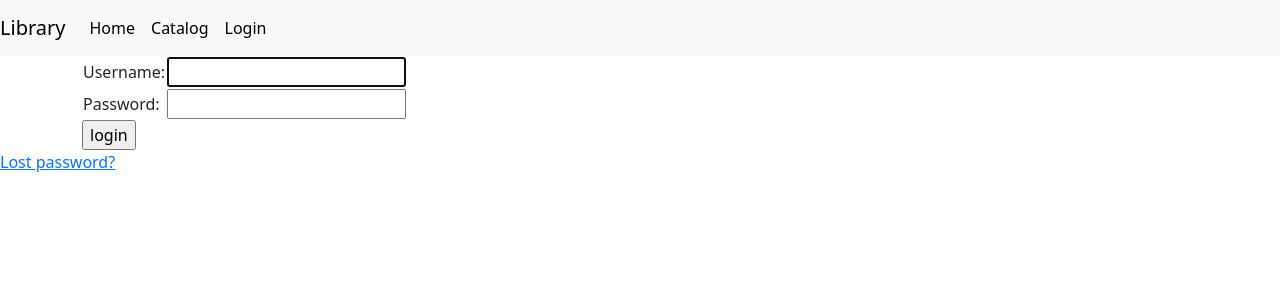
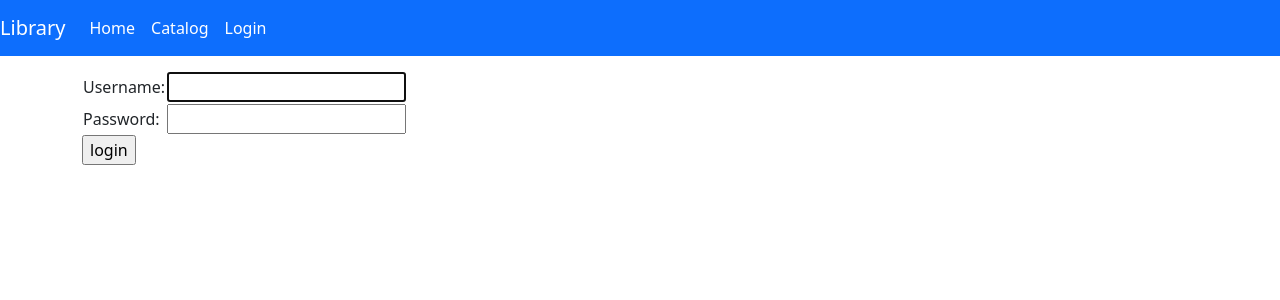
Before and after one commit to DSDouglas/Integrated-Library-System, a Django app: page /accounts/login/ in a window 1280 px wide. Shown: the top 300 px of the page. Run offline with Django 5.2, Linux system fonts and the light colour scheme; some libraries are stand-ins or nearby versions.

Commit message:
Color changes + hiding features for not logged in users

```diff
--- a/app/views.py
+++ b/app/views.py
@@ -31,8 +31,6 @@ def checked_out_books_view(request):
             book = Book.objects.get(pk=book_id)
             book.user_id = request.user.id  # Assuming user is authenticated
             book.save()
-    # return HttpResponseRedirect('/success/')  # Redirect to success page
-    # return render(request, 'checked_out_books.html')
     checked_out_books = Book.objects.filter(user_id=request.user.id)
     return render(request, 'checked_out_books.html', {'checked_out_books': checked_out_books})
 
--- a/templates/base.html
+++ b/templates/base.html
@@ -16,7 +16,7 @@
   </head>
 
   <body>
-    <nav class="navbar navbar-expand-lg navbar-light bg-light">
+    <nav class="navbar navbar-expand-lg navbar-dark bg-primary" style="margin-bottom: 15px;">
       <a class="navbar-brand">Library</a>
       <button aria-controls="navbarNavAltMarkup" aria-expanded="false" aria-label="Toggle navigation" class="navbar-toggler" data-target="#navbarNavAltMarkup" data-toggle="collapse" type="button"><span class="navbar-toggler-icon"></span></button>
       <div class="collapse navbar-collapse" id="navbarNavAltMarkup">
--- a/templates/catalog.html
+++ b/templates/catalog.html
@@ -8,7 +8,9 @@
                width="100%">
             <thead>
                 <tr>
+                    {% if user.is_authenticated %}
                     <th scope="col">Select</th>
+                    {% endif %}
                     <th scope="col">Cover</th>
                     <th scope="col">#</th>
                     <th scope="col">Name</th>
@@ -21,7 +23,9 @@
             <tbody>
                 {% for item in books %}
                 <tr>
+                    {% if user.is_authenticated %}
                     <td><input type="checkbox" name="books" value="{{ item.book_id }}"></td>
+                    {% endif %}
                     <td><img src="https://book-covers-public.s3.amazonaws.com/{{ item.isbn }}.jpg" alt="{{ item.title }}" width="100" height="150"></td>
                     <td>{{ item.book_id }}</td>
                     <td>{{ item.title }}</td>
@@ -33,7 +37,9 @@
                 {% endfor %}
             </tbody>
         </table>
+        {% if user.is_authenticated %}
         <button type="submit" class="btn btn-primary">Checkout</button>
+        {% endif %}
     </form>
 {% endblock content %}
 {% block script %}
--- a/templates/registration/login.html
+++ b/templates/registration/login.html
@@ -31,7 +31,4 @@
     <input type="hidden" name="next" value="{{ next }}">
   </form>
 </div>
-  {# Assumes you set up the password_reset view in your URLconf #}
-  <p><a href="{% url 'password_reset' %}">Lost password?</a></p>
-
 {% endblock %}
```
